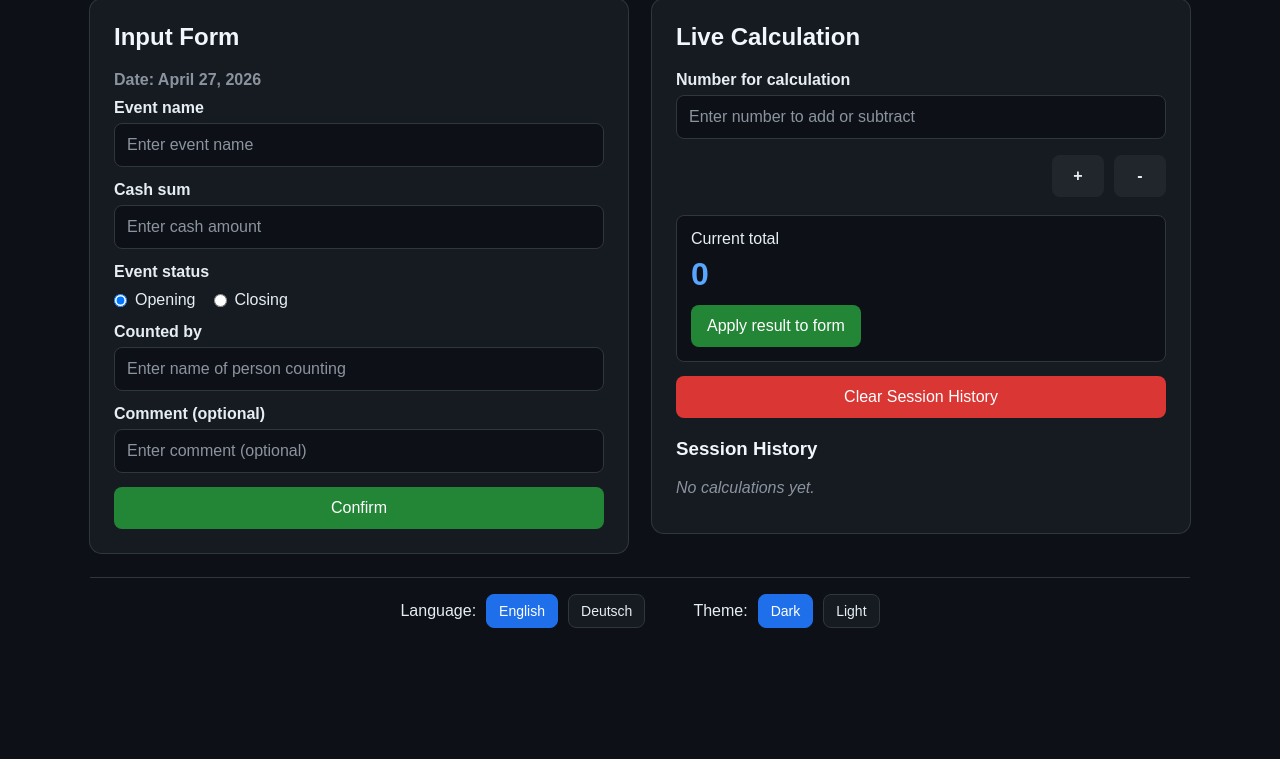
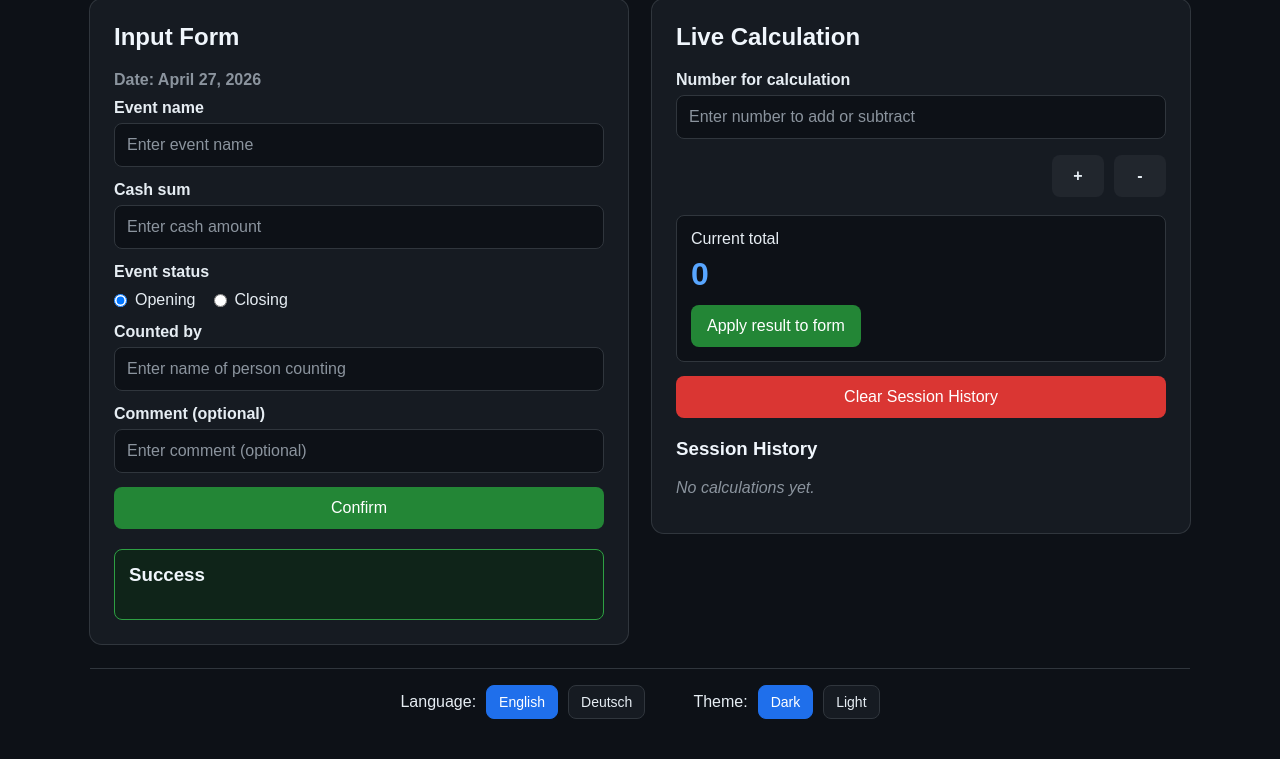
Before and after one commit to Janhilg/Kassensturz, a Flask app: page / in a window 1280 px wide. Shown: the part 143-902 px from the top of the page. Before the commit the page ends 771 px from the top, so only its background shows below. Run offline with Flask 3, Linux system fonts and the light colour scheme; one stand-in notice (Sample message) is shown.

Commit message:
add success response when uploading to nextcloud

```diff
--- a/app.py
+++ b/app.py
@@ -381,6 +381,9 @@ def append_and_sync(date_value, timestamp_value, event_name, counted_by, cash_su
         comment,
     )
 
+    if nextcloud_configured():
+        flash("upload_success", "success")
+
     if not nextcloud_configured():
         return
 
--- a/static/app.js
+++ b/static/app.js
@@ -52,6 +52,8 @@ document.addEventListener("DOMContentLoaded", function () {
             theme: "Theme:",
             theme_dark: "Dark",
             theme_light: "Light",
+            success: "Success",
+            upload_success: "Upload to Nextcloud successful",
             debug_mode: "DEBUG MODE"
         },
         de: {
@@ -85,6 +87,8 @@ document.addEventListener("DOMContentLoaded", function () {
             theme: "Design:",
             theme_dark: "Dunkel",
             theme_light: "Hell",
+            success: "Erfolg",
+            upload_success: "Upload zu Nextcloud erfolgreich",
             debug_mode: "DEBUG-MODUS"
         }
     };
@@ -174,6 +178,8 @@ document.addEventListener("DOMContentLoaded", function () {
         setText("theme_dark_button", t("theme_dark"));
         setText("theme_light_button", t("theme_light"));
         setText("debug_banner", t("debug_mode"));
+        setText("success_title", t("success"));
+        setText("success_message", t(document.getElementById("success_message")?.textContent));
 
         if (textInput) {
             textInput.placeholder = t("event_name_placeholder");
--- a/static/style.css
+++ b/static/style.css
@@ -44,10 +44,16 @@ body[data-theme="light"] {
     --submitted-bg: #eef6ee;
     --submitted-border: #238636;
     --footer-border: #d0d7de;
+    .success-box {
+        background: #e6f4ea;
+        border-color: #2ea043;
+        color: #1a1a1a;
+    }
 }
 * {
     box-sizing: border-box;
 }
+
 
 body {
     font-family: Arial, sans-serif;
@@ -282,6 +288,14 @@ button {
     z-index: 1000;
     border-bottom: 2px solid #cc9900;
 }
+.success-box {
+    margin-top: 20px;
+    padding: 14px;
+    border-radius: 8px;
+    background: #0f2419;
+    border: 1px solid #2ea043;
+    color: #e6edf3;
+}
 
 @media (max-width: 800px) {
     .layout {
--- a/templates/index.html
+++ b/templates/index.html
@@ -99,8 +99,15 @@
                                 <p>{{ message }}</p>
                             </div>
                         {% endif %}
+                        {% if category == "success" %}
+                            <div class="success-box" id="success_box">
+                                <h3 id="success_title">Success</h3>
+                                <p id="success_message">{{ message }}</p>
+                            </div>
+                        {% endif %}
                     {% endfor %}
                 {% endwith %}
+
             </div>
 
             <div class="card">
```
